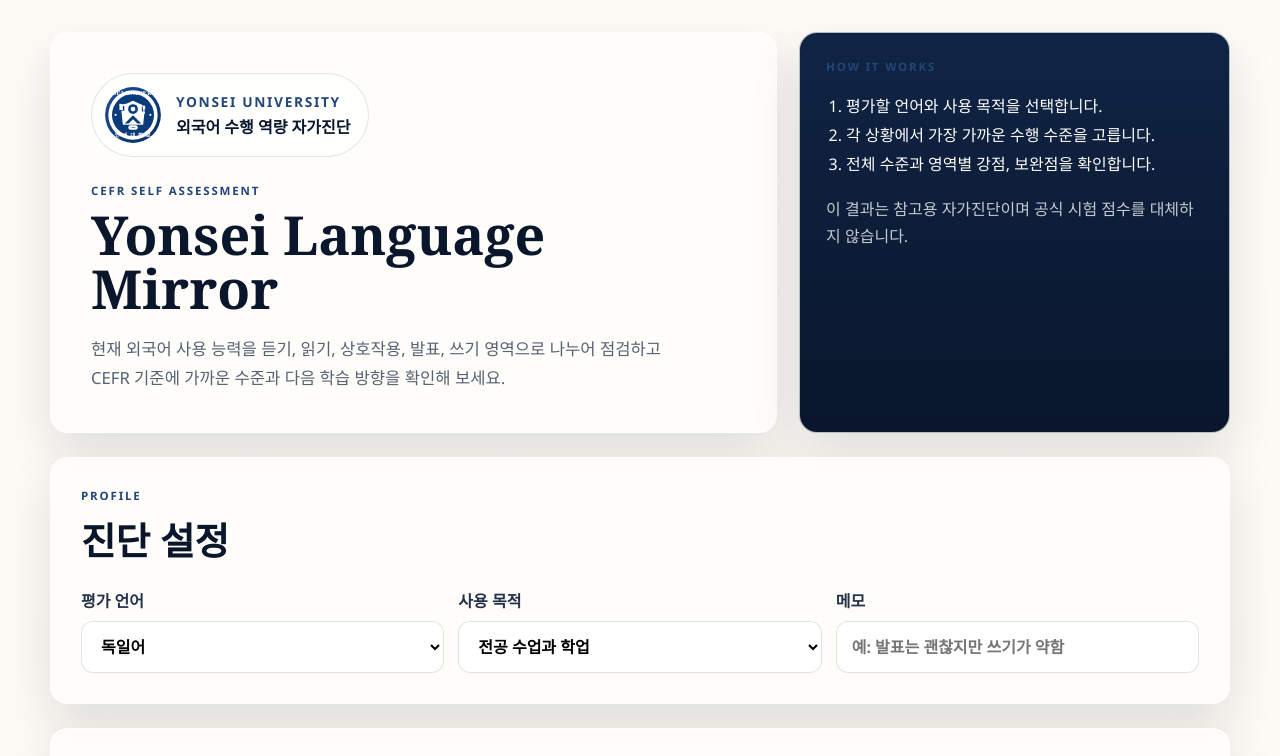
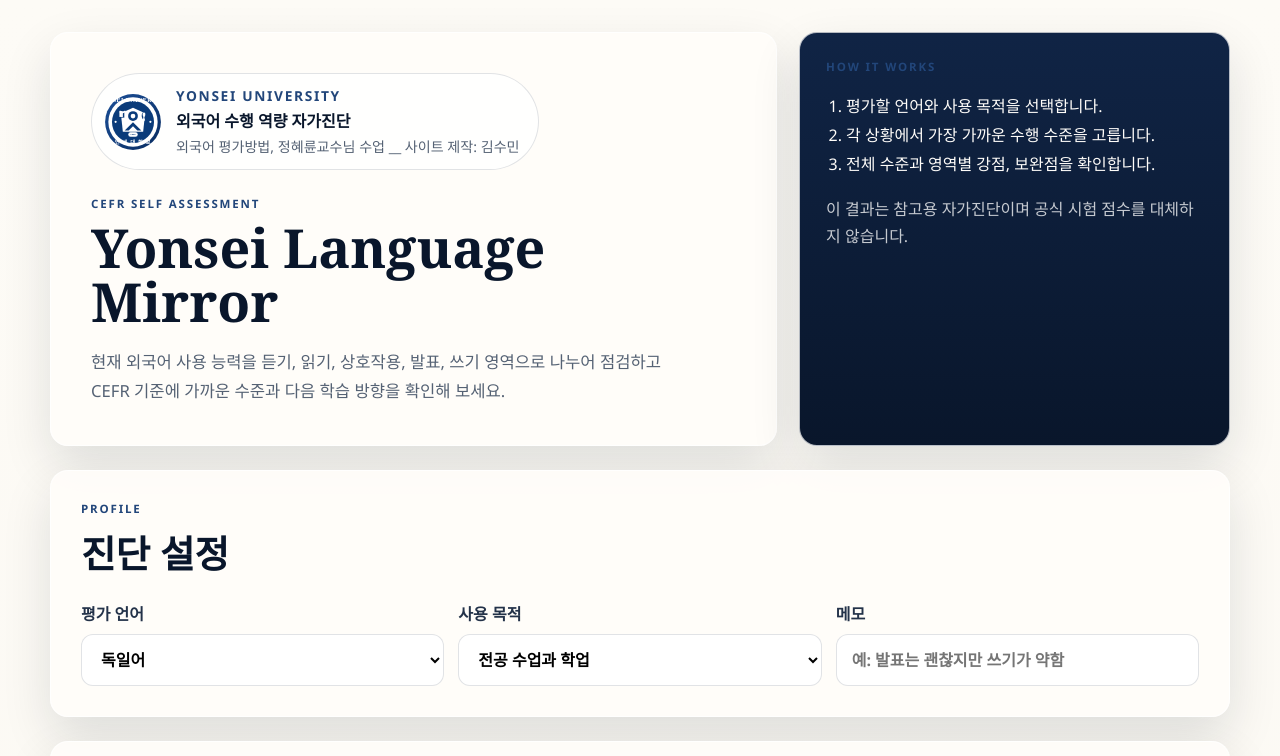
Before and after one commit to icaniwill7/foreign_language_analysis, a plain HTML site: page index.html in a window 1280 px wide. Shown: the top 756 px of the page. Drawn offline with Linux system fonts and the light colour scheme.

Commit message:
Add files via upload

```diff
--- a/index.html
+++ b/index.html
@@ -15,6 +15,7 @@
           <div>
             <p class="brand-campus">Yonsei University</p>
             <p class="brand-course">외국어 수행 역량 자가진단</p>
+            <p class="brand-credit">외국어 평가방법, 정혜륜교수님 수업 __ 사이트 제작: 김수민</p>
           </div>
         </div>
         <p class="eyebrow">CEFR Self Assessment</p>
--- a/styles.css
+++ b/styles.css
@@ -104,6 +104,13 @@
   margin-top: 3px;
   font-weight: 700;
   color: var(--navy-950);
+}
+
+.brand-credit {
+  margin-top: 5px;
+  color: var(--ink-500);
+  font-size: 0.88rem;
+  line-height: 1.45;
 }
 
 .eyebrow,
```
